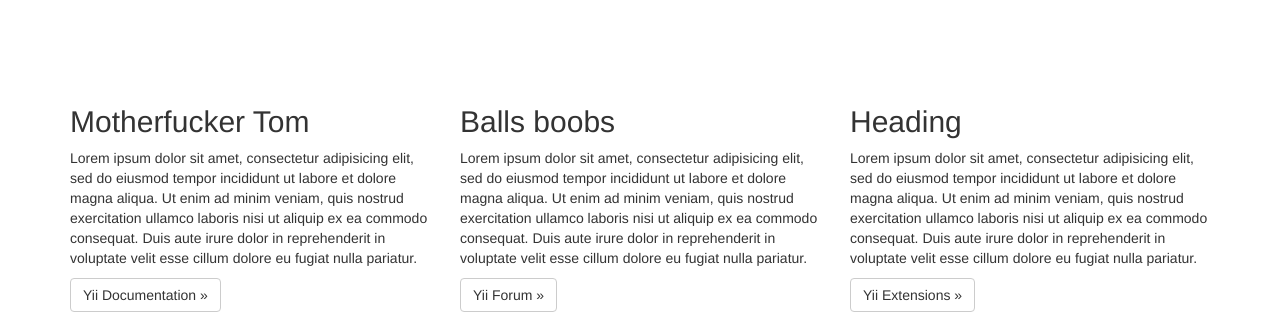
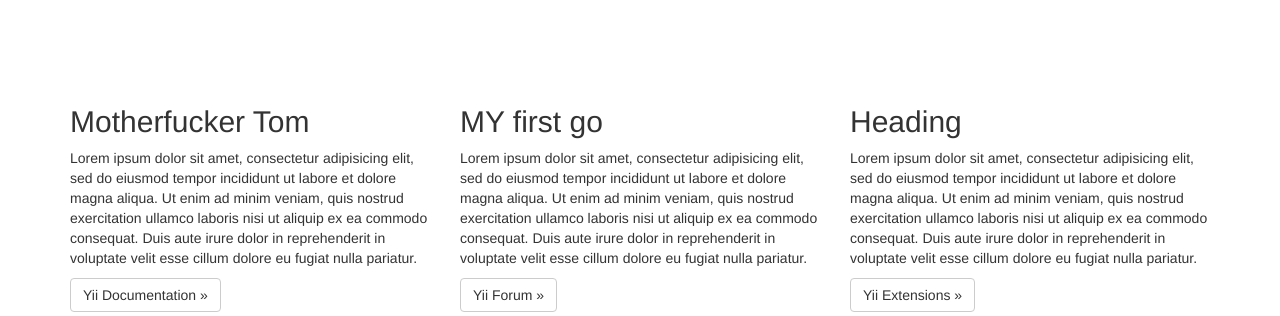
Before and after one commit to schoolboytom/yii2repo, a Yii app: template yii2/basic/views/site/index.php in a window 1280 px wide. Shown: the part 328-644 px from the top of the page. Run offline with PHP 8.4 and a stand-in for Yii, Linux system fonts and the light colour scheme; the template is opened without the code that fills it, so the values that code supplies are empty; some libraries are stand-ins or nearby versions.

Commit message:
second upate commit

```diff
--- a/yii2/basic/views/site/index.php
+++ b/yii2/basic/views/site/index.php
@@ -26,7 +26,7 @@ $this->title = 'My Yii Application';
                 <p><a class="btn btn-default" href="http://www.yiiframework.com/doc/">Yii Documentation &raquo;</a></p>
             </div>
             <div class="col-lg-4">
-                <h2>Balls boobs</h2>
+                <h2>MY first go</h2>
 
                 <p>Lorem ipsum dolor sit amet, consectetur adipisicing elit, sed do eiusmod tempor incididunt ut labore et
                     dolore magna aliqua. Ut enim ad minim veniam, quis nostrud exercitation ullamco laboris nisi ut aliquip
```
